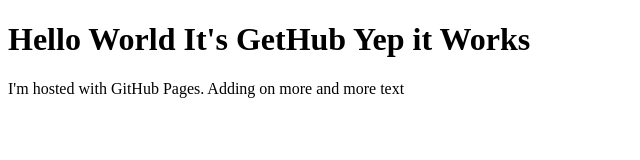
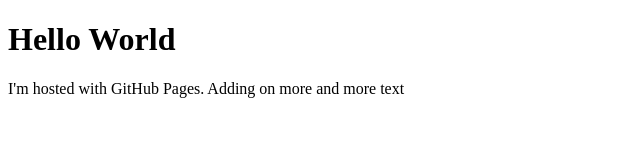
Before and after one commit to JohnTelford/johntelford.github.io, a plain HTML site: page index.html in a window 1280 px wide. Shown: the whole page, without its empty margins (0-640 px from the left). Drawn offline with Linux system fonts and the light colour scheme.

Commit message:
refactor

```diff
--- a/index.html
+++ b/index.html
@@ -1,7 +1,7 @@
 <!DOCTYPE html>
 <html>
 <body>
-<h1>Hello World It's GetHub Yep it Works</h1>
+<h1>Hello World</h1>
 <p>I'm hosted with GitHub Pages. Adding on more
     and more  text</p>
 </body>
```
